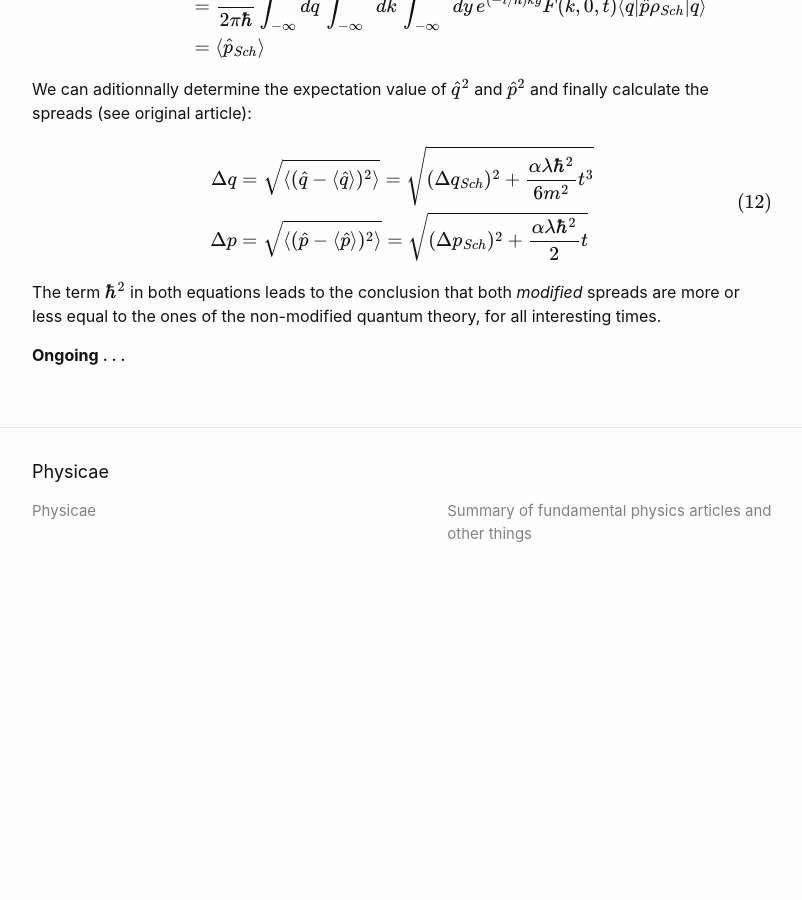
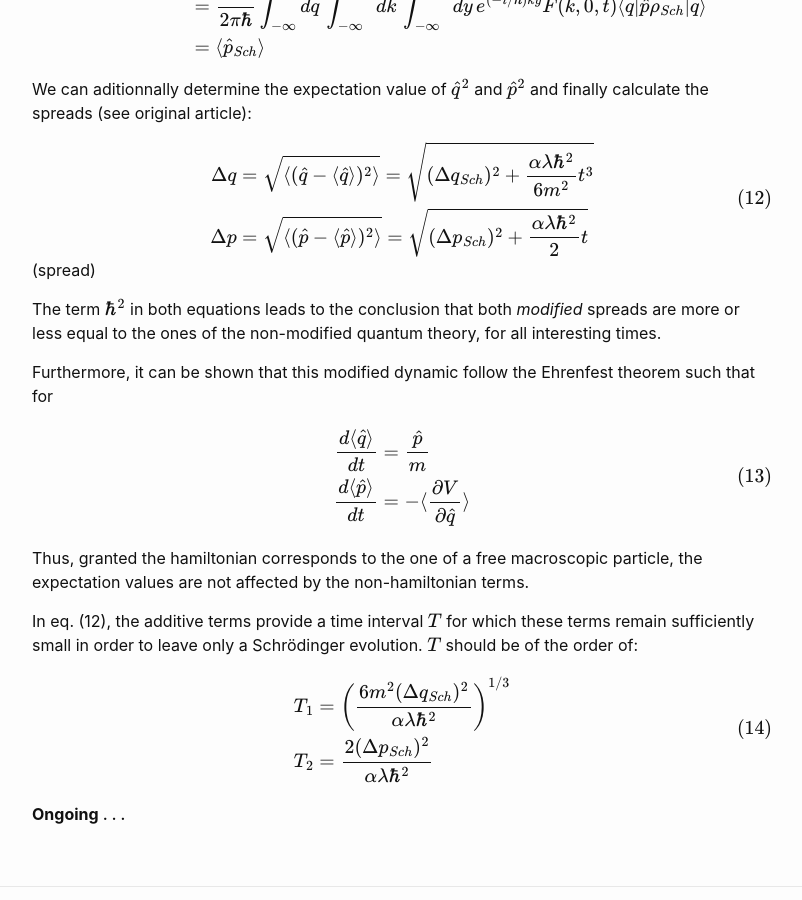
Before and after one commit to GentSht/physicae, a Jekyll site: the page built from _posts/2023-07-30-GRW.markdown, in a window 1280 px wide and 900 px high, scrolled down 4222 px. Shown: the whole window, without its empty margins (238-1040 px from the left). Built offline with Jekyll 4.4.1, drawn with Linux system fonts in a browser that asks for light colours; formulas are drawn with MathJax 3; before the commit the page ends 4827 px from its top, so only the background shows below that.

Commit message:
ehrenfest

```diff
--- a/_posts/2023-07-30-GRW.markdown
+++ b/_posts/2023-07-30-GRW.markdown
@@ -170,10 +170,32 @@ $$
 \Delta p &= \sqrt{\langle (\hat{p}-\langle \hat{p}\rangle)^2 \rangle} = \sqrt{(\Delta p_{Sch})^2+\frac{\alpha\lambda\hbar^2}{2}t}
 \end{aligned}
 \end{equation}
-$$
+$$(spread)
 
 The term $\hbar^2$ in both equations leads to the conclusion that both _modified_ spreads are more or less equal to the ones of the non-modified quantum theory, for all interesting times.
 
+Furthermore, it can be shown that this modified dynamic follow the Ehrenfest theorem such that for
 
+$$
+\begin{equation}
+\begin{aligned}
+\frac{d\langle \hat{q}\rangle}{dt} &= \frac{\hat{p}}{m} \\
+\frac{d\langle \hat{p}\rangle}{dt} &= -\langle \frac{\partial V}{\partial \hat{q}}\rangle
+\end{aligned}
+\end{equation}
+$$
+
+Thus, granted the hamiltonian corresponds to the one of a free macroscopic particle, the expectation values are not affected by the non-hamiltonian terms.
+
+In eq. (12), the additive terms provide a time interval $T$ for which these terms remain sufficiently small in order to leave only a Schrödinger evolution. $T$ should be of the order of:
+
+$$
+\begin{equation}
+\begin{aligned}
+T_{1} &= \left(\frac{6m^{2}(\Delta q_{Sch})^2}{\alpha\lambda\hbar^2}\right)^{1/3}\\
+T_{2} &= \frac{2(\Delta p_{Sch})^2}{\alpha\lambda\hbar^2}
+\end{aligned}
+\end{equation}
+$$
 
 **Ongoing $\dots$**
```
